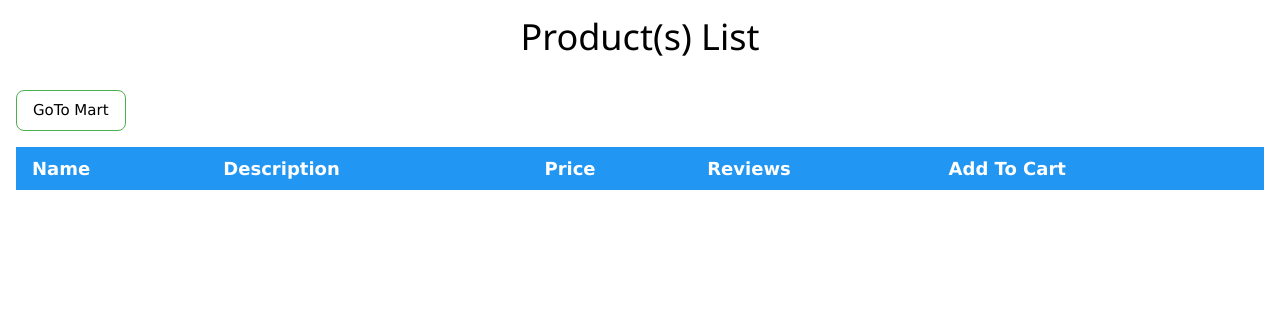
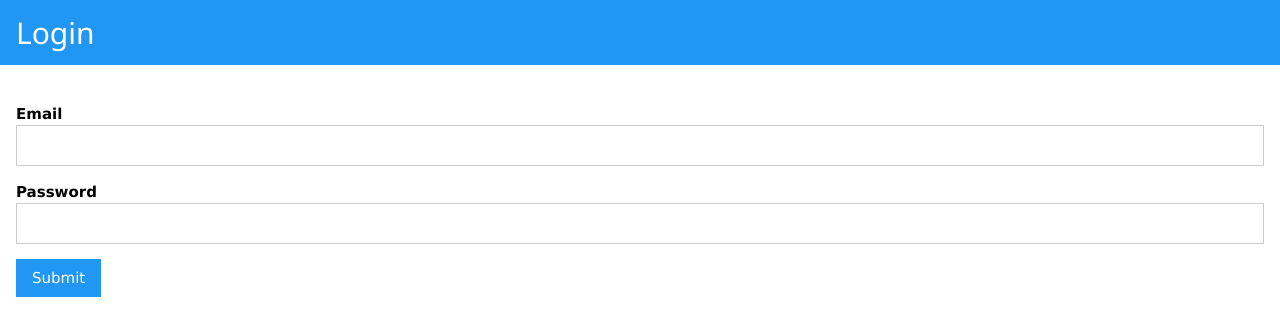
Before and after one commit to OAfzal/AdvancedProgramming, a React (Create React App) app in the folder lab9/shoppingcart/: page / in a window 1280 px wide. Shown: the top 336 px of the page. Built offline with nearby package versions, Linux system fonts and the light colour scheme.

Commit message:
ADDED LOGIN FEATURE

```diff
--- a/lab9/shoppingcart/src/App.js
+++ b/lab9/shoppingcart/src/App.js
@@ -3,7 +3,14 @@ import Cart from './Cart';
 import ProductList from './ProductList';
 import CustomHead from './CustomHead'
 import CustomBtn from './CustomBtn'
+import Login from './Login'
 
+
+const StatusDetails = {
+    "incomp": "Please fill all fields",
+    "signup": "User does not Exist Please Sign Up first",
+    "wrong": "Email or Password Wrong"
+}
 
 class App extends Component {
 
@@ -12,8 +19,29 @@ class App extends Component {
         super(props);
         this.state = {
             inCart: false,
+            loggedIn: false,
+            status:0
         }
         this.handleGotoBtnClick = this.handleGotoBtnClick.bind(this);
+        this.handleLoginSubmit = this.handleLoginSubmit.bind(this);
+    }
+
+
+    handleLoginSubmit(emailInp,passInp){
+        alert("User Submitted:"+ emailInp + " pa: "+passInp);
+        const url = 'http://localhost:5000/login';
+        const data = {email:emailInp,password:passInp};
+        fetch(url,{method:"POST", body:JSON.stringify(data),headers:{'Content-Type':'application/json'}})
+            .then(res => res.text())
+            .then(res =>{
+                if(res == "succ"){
+                   this.setState({status:res,loggedIn:true})
+                }
+                else{
+                    this.setState({status:res})
+                }
+            })
+            .catch(error => console.error('Error:',error));
     }
 
     handleGotoBtnClick(){
@@ -23,12 +51,16 @@ class App extends Component {
     }
 
     render(){
-        return (
+        console.log("Res:" + this.state.status);
+        let loggedInView = (
             <div>
                 <CustomHead titleField={this.state.inCart?"Shopping Cart":"Product(s) List"} />
-                <CustomBtn fieldText={this.state.inCart?"GoTo Cart":"GoTo Mart"} handleClick={this.handleGotoBtnClick} />
+                <CustomBtn fieldText={this.state.inCart?"GoTo Mart":"Cart ()"} handleClick={this.handleGotoBtnClick} />
                 {this.state.inCart?<Cart />:<ProductList />}
             </div>
+        )
+        return (
+            this.state.loggedIn?loggedInView:<Login handleLoginSubmit={this.handleLoginSubmit} notify={StatusDetails[this.state.status]} />
         )
     }
 
--- /dev/null
+++ b/lab9/shoppingcart/src/Login.js
@@ -0,0 +1,60 @@
+import React, {Component} from 'react';
+import 'w3-css/w3.css';
+
+class Login extends Component {
+
+
+    constructor(props){
+        super(props);
+        this.state = {
+            name: '',
+            password: ''
+        }
+        this.handleChangeEmail = this.handleChangeEmail.bind(this);
+        this.handleChangePassword = this.handleChangePassword.bind(this);
+        this.handleSubmit = this.handleSubmit.bind(this);
+    }
+
+    handleChangeEmail(event){
+        this.setState({email:event.target.value});
+    }
+
+    handleChangePassword(event){
+        this.setState({password:event.target.value});
+    }
+
+    handleSubmit(event){
+        event.preventDefault();
+        this.props.handleLoginSubmit(this.state.email,this.state.password);
+    }
+
+    render(){
+        return (
+            <div>
+                <div className="w3-container w3-blue">
+                    <h2>Login</h2>
+                </div>
+                <span className="w3-text-red w3-small w3-margin"><b>{this.props.notify}</b></span>
+                <form className="w3-container" onSubmit={this.handleSubmit} method="post">
+                    <p>
+                        <label  className="">
+                            <b>Email</b>
+                        </label>
+                        <input className="w3-input w3-border"  type="text" name="email" onChange={this.handleChangeEmail} />
+                    </p>
+                    <p>
+                        <label className="">
+                            <b>Password</b>
+                        </label>
+
+                        <input className="w3-input w3-border" type="password" name="password" onChange={this.handleChangePassword} />
+                    </p>
+                    <input className="w3-btn w3-blue" type="submit" value="Submit" />
+                </form>
+            </div>
+        )
+    }
+
+}
+
+export default Login;
--- a/lab9/shoppingcart/src/ProductList.js
+++ b/lab9/shoppingcart/src/ProductList.js
@@ -1,8 +1,5 @@
 import React, {Component} from 'react';
-import CustomHead from './CustomHead';
-import CartContent from './CartContent';
-import ProdTable from './ProdTable';
-import CustomBtn from './CustomBtn';
+
 import 'w3-css/w3.css';
 
 
@@ -35,7 +32,7 @@ class ProductList extends Component{
         if(data){
             elem = data.map((obj,index)=>{
                 return (
-                    <tr className="w3-border">
+                    <tr key={obj._id} className="w3-border">
                         <td>
                             {obj.name}
                         </td>
```
